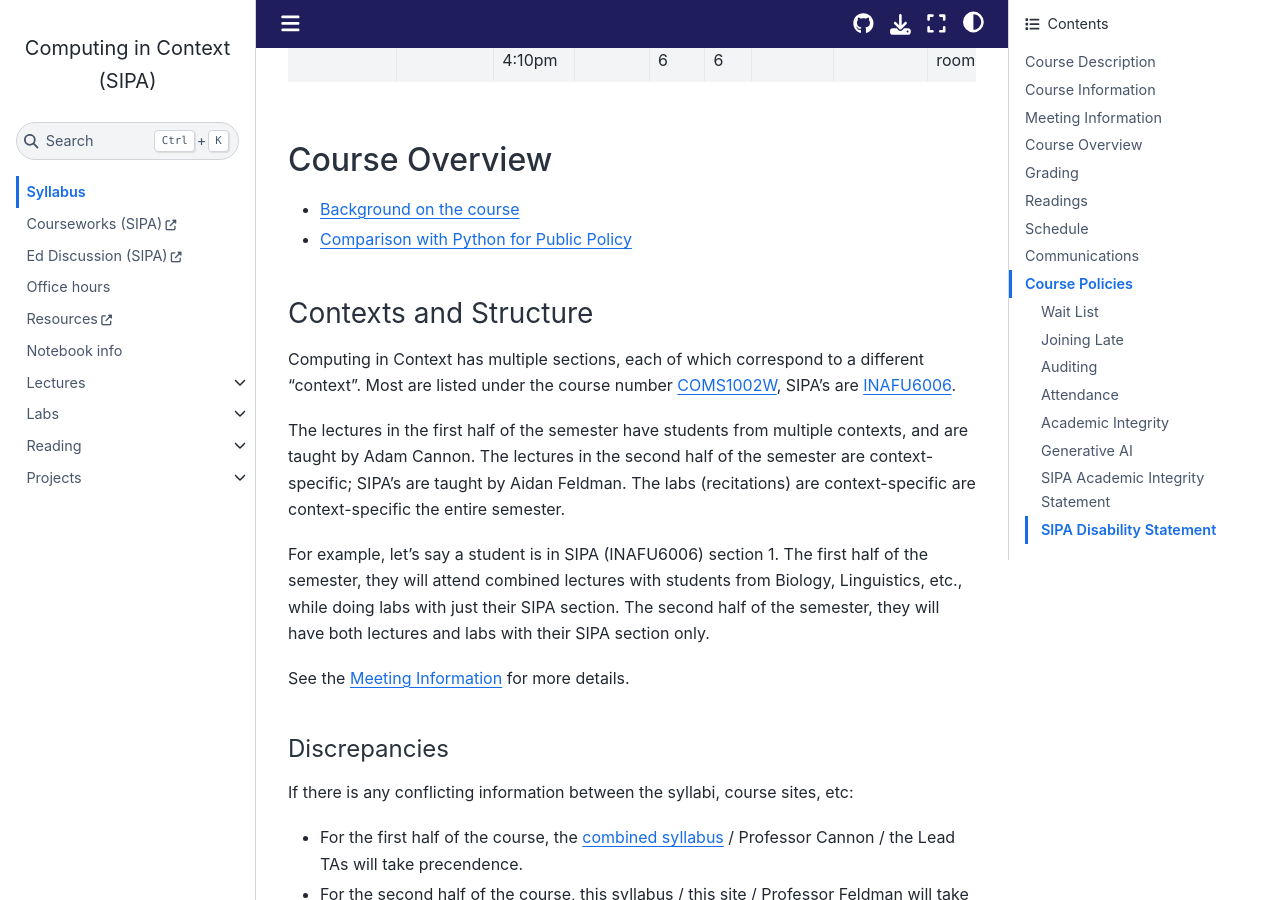
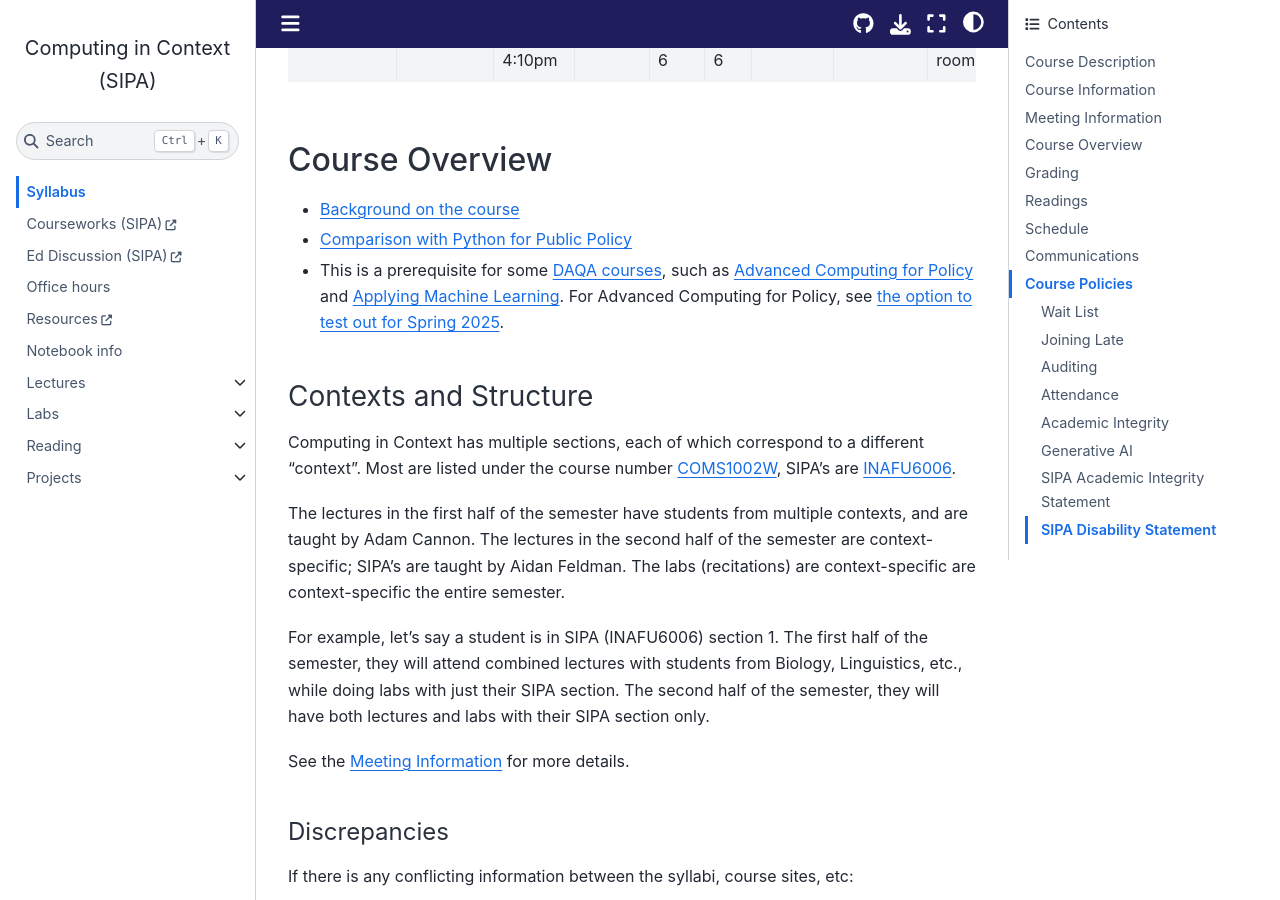
Before and after one commit to afeld/computing-in-context, a Jupyter Book: the page built from index.md, in a window 1280 px wide and 900 px high, scrolled down 2324 px. Built offline with Jupyter Book 1.0.4 settings and Sphinx 7.4.7 and the Sphinx Book theme 1.1.4, drawn with Linux system fonts in a browser that asks for light colours; pages that are not in the unit, such as notebooks, are missing from menus; comment, search, counter and statistics services are not loaded.

Commit message:
add note about being a prerequisite

```diff
--- a/index.md
+++ b/index.md
@@ -59,6 +59,7 @@ Students should bring a laptop to all labs. See [Contexts and Structure](#contex
 
 - [Background on the course](https://www.cs.columbia.edu/2016/computing-in-context-a-computer-science-course-for-liberal-arts-majors-expands-with-new-sipa-track/)
 - [Comparison with Python for Public Policy](https://python-public-policy.afeld.me/en/columbia/#comparison-to-computing-in-context)
+- This is a prerequisite for some [DAQA courses](https://bulletin.columbia.edu/sipa/specializations/daqa/#coursestext), such as [Advanced Computing for Policy](https://docs.google.com/document/d/14hGiU8LP0vosSnaT2z_3BYIQM1S4stPN/edit) and [Applying Machine Learning](https://vergil.columbia.edu/vergil/course/20251/62323). For Advanced Computing for Policy, see [the option to test out for Spring 2025](https://docs.google.com/document/d/14hGiU8LP0vosSnaT2z_3BYIQM1S4stPN/edit#heading=h.zflze4qejktu).
 
 ### Contexts and Structure
 
```
